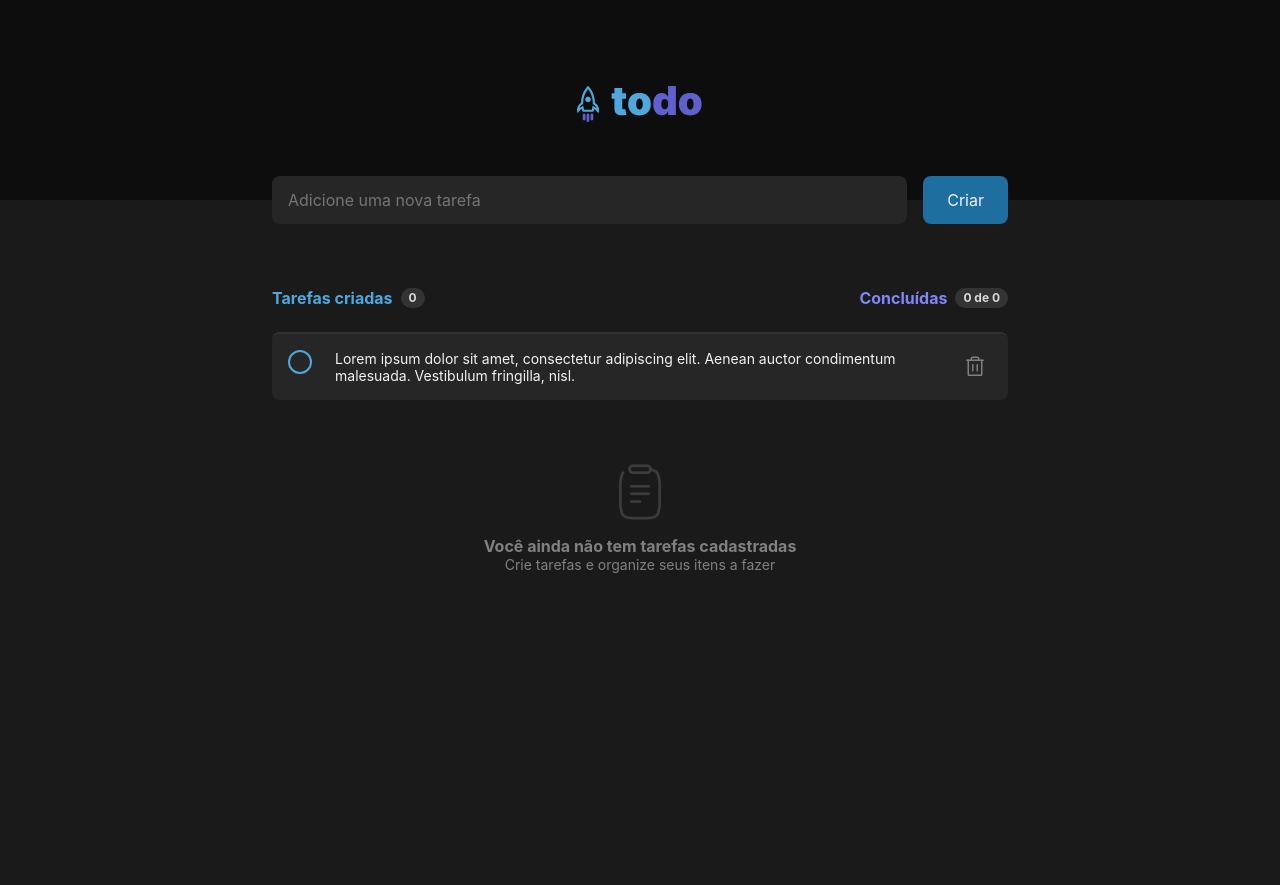
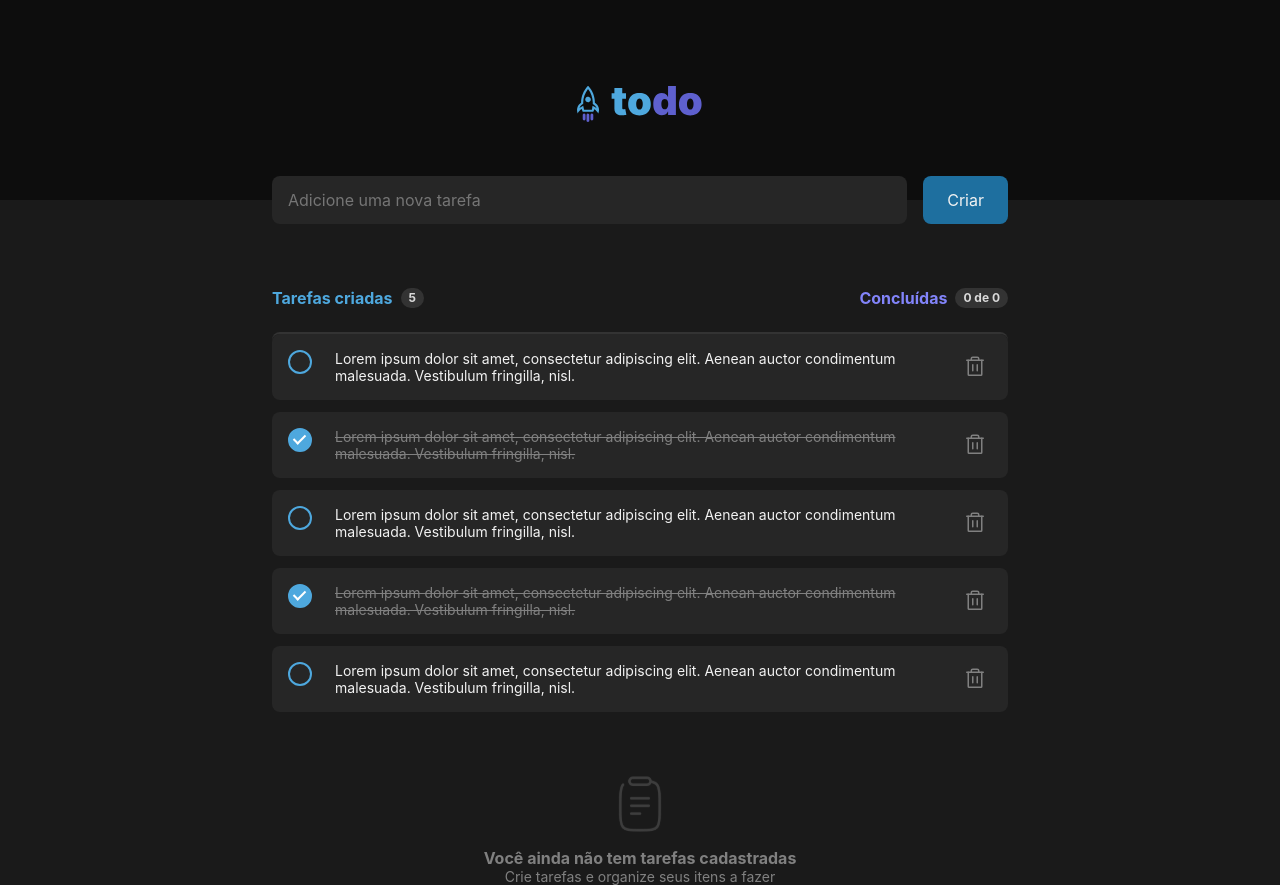
Before and after one commit to ArnaldoAF/react-to-do-ignite, a React app: page / in a window 1280 px wide. Before the commit the page ends 800 px from the top, so only its background shows below. Built offline with nearby package versions, Linux system fonts and the light colour scheme; the HTML template or start-up script is replaced by a standard one.

Commit message:
list tasks

```diff
--- a/src/App.tsx
+++ b/src/App.tsx
@@ -6,7 +6,38 @@ import styles from './App.module.css';
 import { ChipText } from './components/ChipText';
 import { TaskList } from './components/TaskList';
 
+
+const taskLocalList = [
+  {
+    id: 0,
+    description: "Lorem ipsum dolor sit amet, consectetur adipiscing elit. Aenean auctor condimentum malesuada. Vestibulum fringilla, nisl.",
+    checked: false
+  },
+  {
+    id: 1,
+    description: "Lorem ipsum dolor sit amet, consectetur adipiscing elit. Aenean auctor condimentum malesuada. Vestibulum fringilla, nisl.",
+    checked: true
+  },
+  {
+    id: 2,
+    description: "Lorem ipsum dolor sit amet, consectetur adipiscing elit. Aenean auctor condimentum malesuada. Vestibulum fringilla, nisl.",
+    checked: false
+  },
+  {
+    id: 3,
+    description: "Lorem ipsum dolor sit amet, consectetur adipiscing elit. Aenean auctor condimentum malesuada. Vestibulum fringilla, nisl.",
+    checked: true
+  },
+  {
+    id: 4,
+    description: "Lorem ipsum dolor sit amet, consectetur adipiscing elit. Aenean auctor condimentum malesuada. Vestibulum fringilla, nisl.",
+    checked: false
+  }
+]
+
 function App() {
+
+
 
   return (
     <>
@@ -17,7 +48,7 @@ function App() {
           <div className={styles.chipContainer}>
             <ChipText
               label='Tarefas criadas'
-              value='0'
+              value={taskLocalList.length.toString()}
             />
 
             <ChipText
@@ -28,7 +59,7 @@ function App() {
 
           </div>
 
-          <TaskList />
+          <TaskList tasks={taskLocalList}/>
 
         </div>
       </div>
--- a/src/components/Task/Task.module.css
+++ b/src/components/Task/Task.module.css
@@ -8,6 +8,7 @@
   gap: 0.75rem;
   justify-content: space-between;
   align-items: flex-start;
+  margin-bottom: 0.75rem;
 }
 
 p {
--- a/src/components/Task/index.tsx
+++ b/src/components/Task/index.tsx
@@ -1,14 +1,21 @@
 import styles from './Task.module.css';
 import { Trash } from 'phosphor-react';
+import TaskInterface from '../../interfaces/Task';
 
-export function Task() {
+interface TaskProps {
+    task: TaskInterface,
+}
+
+export function Task(props: TaskProps) {
+    const {task} = props;
+    const { id, description, checked} = task;
     return (
         <div className={styles.task}>
             <label className={styles.container}>
-                <input type="checkbox" />
+                <input type="checkbox" checked={checked}/>
                 <span className={styles.checkmark}></span>
             </label>
-            <p >Lorem ipsum dolor sit amet, consectetur adipiscing elit. Aenean auctor condimentum malesuada. Vestibulum fringilla, nisl.</p>
+            <p className={checked ? styles.taskChecked : ''}>{description}</p>
             <button><Trash size={24}/></button>
         </div>
     )
--- a/src/components/TaskList/index.tsx
+++ b/src/components/TaskList/index.tsx
@@ -1,11 +1,19 @@
 import styles from './TaskList.module.css';
 import Clipboard from '../../assets/clipboard.svg'
 import { Task } from '../Task';
+import TaskInterface from '../../interfaces/Task';
 
-export function TaskList() {
+interface TaskListProps {
+    tasks: TaskInterface[];
+}
+
+export function TaskList(props: TaskListProps) {
+    const {tasks} = props;
+
     return (
         <div className={styles.taskList}>
-            <Task />
+            {tasks.map(task => <Task task={task}/>)}
+
             <div className={styles.emptyContainer}>
                 <img src={Clipboard} alt="logo" />
                 <strong>Você ainda não tem tarefas cadastradas</strong>
--- /dev/null
+++ b/src/interfaces/Task.ts
@@ -0,0 +1,5 @@
+export default interface TaskInterface {
+    id: number;
+    description: string;
+    checked: boolean;
+}
```
